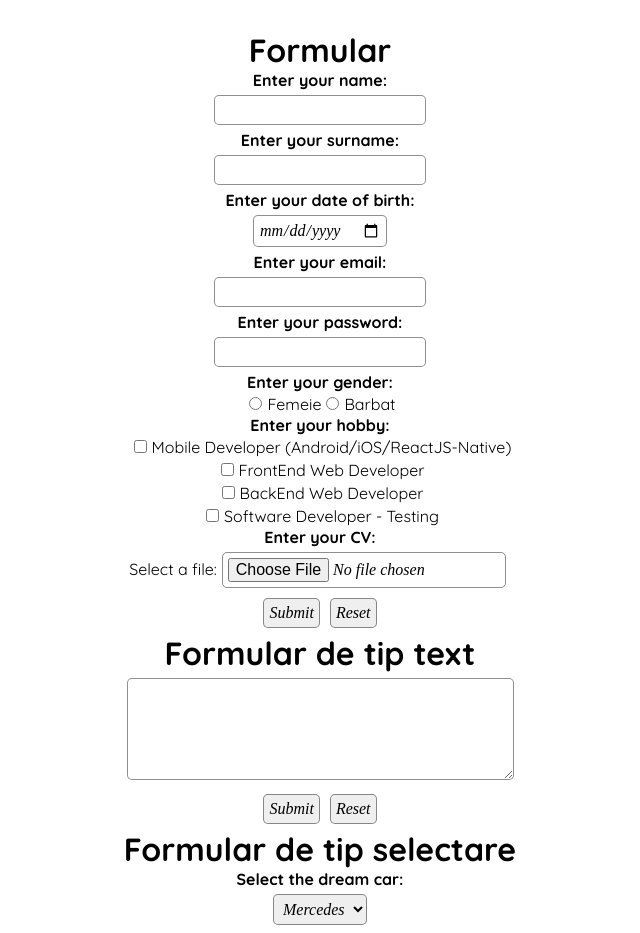
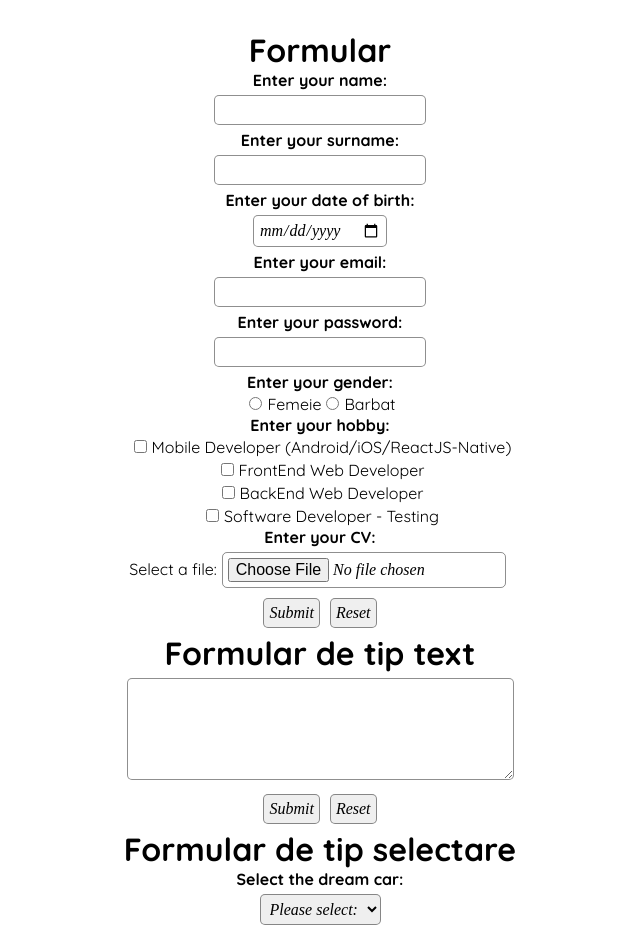
Before and after one commit to siriteanucristina/first-react-project, a React (Create React App) app: page / in a window 1280 px wide. Shown: the top 933 px of the page, without its empty margins (320-960 px from the left). Built offline with nearby package versions, Linux system fonts and the light colour scheme.

Commit message:
Am corectat la `Select.js` cu import in `App.js`

```diff
--- a/src/App.js
+++ b/src/App.js
@@ -110,15 +110,15 @@ function App() {
         <h1> Formular de tip selectare </h1>
         <form>
           <h4>Select the dream car: </h4>
-          <Select>
-            <option value="1">Volvo</option>
-            <option value="2" selected>
-              Mercedes
-            </option>
-            <option value="3">Toyota</option>
-            <option value="4">Audi</option>
-            <option value="5">BMW</option>
-          </Select>{" "}
+          <Select
+            data={[
+              { value: 1, label: "Volvo" },
+              { value: 2, label: "BMW" },
+              { value: 3, label: "Mercedes" },
+              { value: 4, label: "Audi" },
+              { value: 5, label: "Opel" },
+            ]}
+          />
           <br />
           <Input type="submit" />
           <Input type="reset" />
--- a/src/Components/Select.js
+++ b/src/Components/Select.js
@@ -1,5 +1,16 @@
 import React from "react";
 
-export default function Select(props) {
-  return <select className={`input`}>{props.children}</select>;
-}
+const Select = ({ value, data }) => {
+  return (
+    <select value={value} className="input">
+      <option value="">Please select:</option>
+      {data.map((item, key) => (
+        <option key={key} value={item.value}>
+          {item.label}
+        </option>
+      ))}
+    </select>
+  );
+};
+
+export default Select;
```
